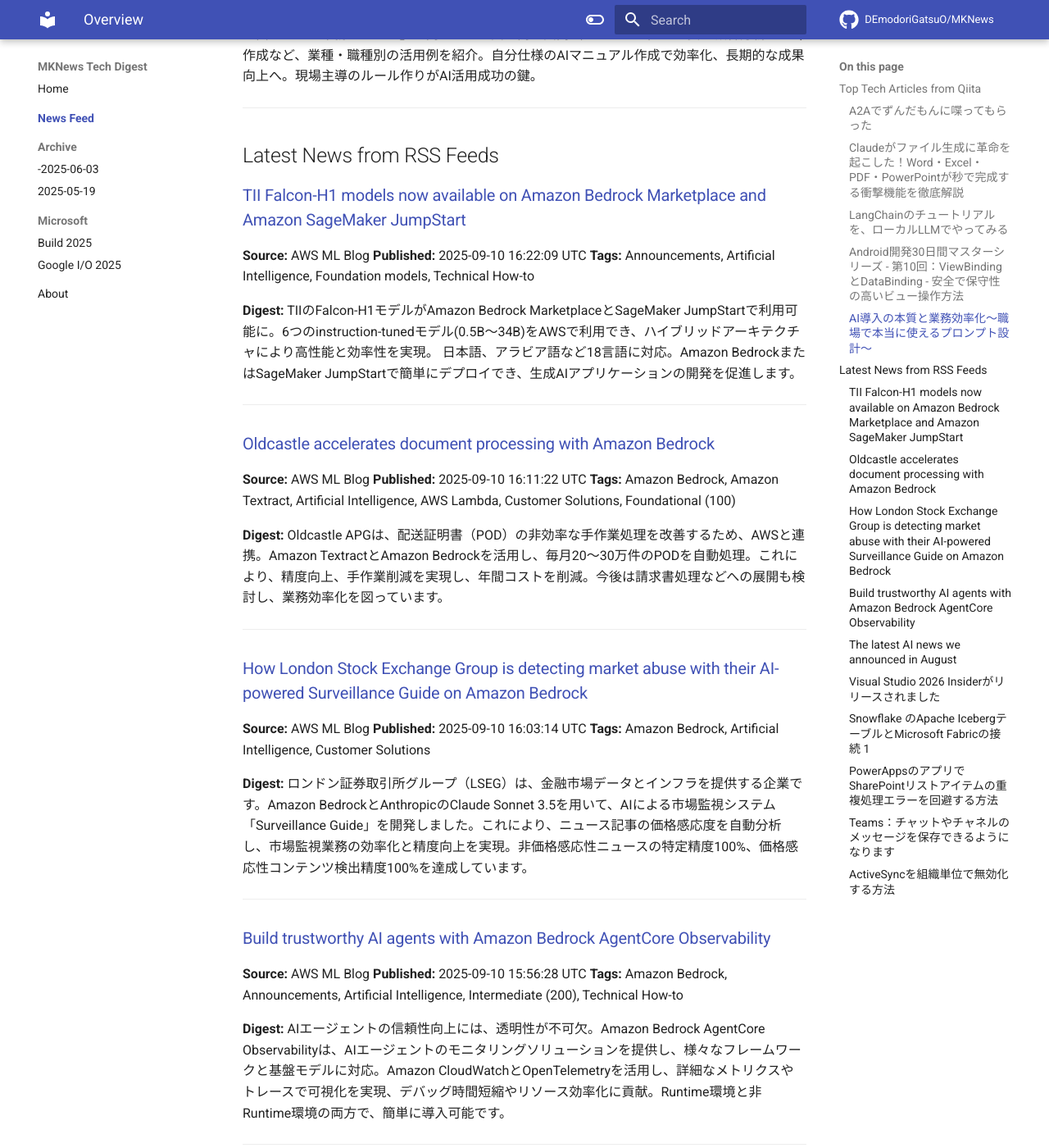
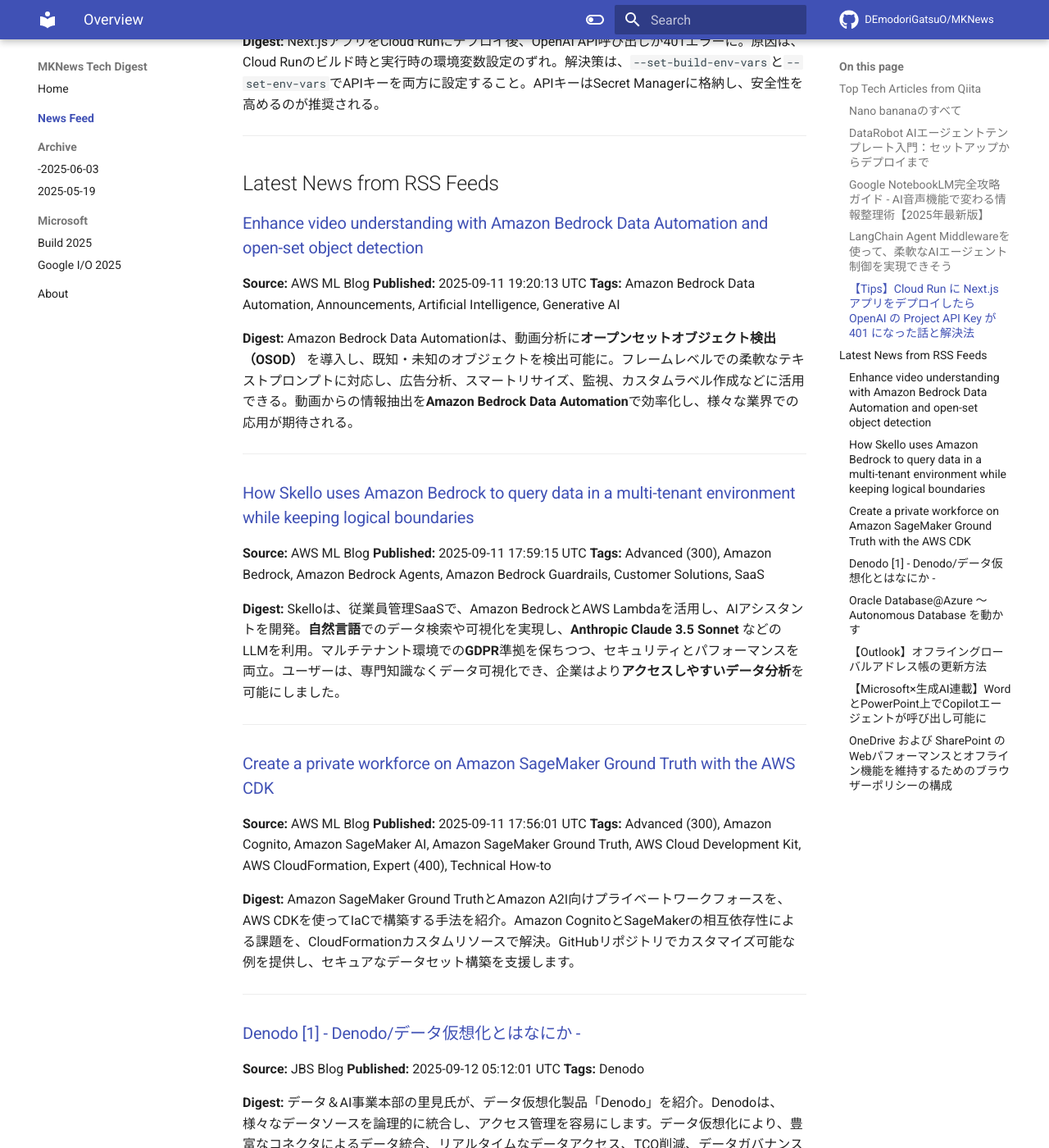
Before and after one commit to DEmodoriGatsuO/MKNews, an MkDocs documentation site: the page built from docs/news/index.md, in a window 1280 px wide and 1400 px high, scrolled down 1469 px. Shown: the whole window at 82% size. Built offline with MkDocs 1.6.1 and Material for MkDocs 9.7.7, drawn with Linux system fonts in a browser that asks for light colours; comment, search, counter and statistics services are not loaded; some of the changed text lies outside the part shown.

Commit message:
Automated AI Tech Digest - 2025-09-12

```diff
--- a/docs/news/index.md
+++ b/docs/news/index.md
@@ -1,158 +1,138 @@
-# AI Tech Trends Digest (2025-09-11)
+# AI Tech Trends Digest (2025-09-12)
 
 
 ## Top Tech Articles from Qiita
 
 
-### [A2Aでずんだもんに喋ってもらった](https://qiita.com/shuji-k/items/c51ccf695ee7a310948d)
-**Published:** 2025-09-10 06:06:06 UTC
-**Likes:** 2
-**Tags:** Python, TypeScript, AI, Gemini, A2A
+### [Nano bananaのすべて](https://qiita.com/7mpy/items/ee70e3a2930a3bbf4532)
+**Published:** 2025-09-11 08:39:34 UTC
+**Likes:** 6
+**Tags:** AI, Gemini, 生成AI, ChatGPT, nanobanana
 
 **Digest:**
-2025年のGoogle Cloud Nextで発表されたAIエージェント間通信プロトコルA2Aを、マルチモーダルずんだもんとペアプロシステムに導入。バックエンドはPython SDK、フロントエンドはFetch APIを使用しSSEでずんだもん音声をストリーミング。asyncio.queueのjoin()とCloud Endpointsの対応に苦戦しつつ、ヘッダ付加のためFetch APIを採用。
+「Awesome-Nano-Banana🍌-画像集」は、Nano-bananaが生成した画像をまとめたライブラリです。Googleの画像生成活用事例が豊富に掲載され、Twitter/Xや小紅書などのソーシャルメディアから収集。更新情報や作例としてイラストのフィギュア化、地図からの画像生成など、様々な活用例を紹介しています。Starでコレクション追加を推奨。
 
 ---
 
-### [Claudeがファイル生成に革命を起こした！Word・Excel・PDF・PowerPointが秒で完成する衝撃機能を徹底解説](https://qiita.com/k_nabe/items/35ae7052f317ae36f1b1)
-**Published:** 2025-09-11 01:53:52 UTC
-**Likes:** 1
-**Tags:** API, 業務自動化, Claude, 実装事例
+### [DataRobot AIエージェントテンプレート入門：セットアップからデプロイまで](https://qiita.com/DataRobot_PR/items/01db78cd83e741507452)
+**Published:** 2025-09-12 00:59:49 UTC
+**Likes:** 3
+**Tags:** DataRobot, LLM, AgentOps, AIエージェント, agenticai
 
 **Digest:**
-AIチャットボットClaudeが、Word・Excel・PDF・PowerPointファイルの生成・編集機能を発表。従来の作業が数分で完了し、月額14,500円のClaude Maxプランで利用可能。日本語処理能力と20万トークンのコンテキストウィンドウが強み。時間短縮、プロレベルの仕上がり、Google Drive連携がメリット。セキュリティリスクやファイルサイズ制限に注意。
+DataRobotユーザー会2025で発表された「AIエージェントテンプレート」は、DataRobotプラットフォーム上でAIエージェント開発を支援します。GitHubリポジトリのチュートリアルで全体像を把握し、CrewAIなどのフレームワークや、Talk to my Docsのようなユースケース特化型テンプレートを利用できます。CLI、build、deployの3つの実行方法があり、デプロイ後の監視も可能です。
 
 ---
 
-### [LangChainのチュートリアルを、ローカルLLMでやってみる](https://qiita.com/goroneko/items/f05c6fa7ee156e4802f6)
-**Published:** 2025-09-11 00:22:38 UTC
+### [Google NotebookLM完全攻略ガイド - AI音声機能で変わる情報整理術【2025年最新版】](https://qiita.com/k_nabe/items/cc28ec9eef8a9561df7b)
+**Published:** 2025-09-12 01:49:10 UTC
 **Likes:** 1
-**Tags:** Python, チュートリアル, LangChain, LLM, ローカルLLM
+**Tags:** API, 技術調査, 業務自動化, プロンプトエンジニアリング, Claude
 
 **Digest:**
-LangChainチュートリアルを基に、LLMアプリケーション構築を解説。**LMStudio**でOpenAI形式のAPIを使用する際の`ChatOpenAI`設定、**プロンプトテンプレート**による入力を構造化する方法を紹介。**Runnable Interface**により、**ストリーミング**や共通の呼び出し方法を実現。**LangSmith**でのログ記録や、メッセージの役割を示す**SystemMessage**、**HumanMessage**の使用についても触れています。
+2024年6月に日本でサービス開始したGoogle NotebookLMは、アップロードした資料のみを情報源とするAIツール。2025年4月にはAI音声機能、9月にはフラッシュカード機能が追加予定。会議議事録や競合分析など、様々な活用事例があり、情報信頼性が高い点が強み。無料版でも十分な機能があり、有料版はGoogle One AI Premiumに含まれる。
 
 ---
 
-### [Android開発30日間マスターシリーズ - 第10回：ViewBindingとDataBinding - 安全で保守性の高いビュー操作方法](https://qiita.com/555hamano/items/82b455b0655f302d0945)
-**Published:** 2025-09-10 16:40:05 UTC
+### [LangChain Agent Middlewareを使って、柔軟なAIエージェント制御を実現できそう](https://qiita.com/eno49conan/items/287386bb1d2cba2bc5ce)
+**Published:** 2025-09-11 22:20:51 UTC
 **Likes:** 1
-**Tags:** Android, 初心者, AndroidStudio, LLM, ModelContextProtocol
+**Tags:** Python, LangChain, Claude
 
 **Digest:**
-AndroidアプリのUI操作における`findViewById()`問題解決のため、`ViewBinding`と`DataBinding`が登場。**ViewBinding**はコンパイル時にバインディングクラスを生成し、タイプセーフで高速なビュー参照を実現。一方、**DataBinding**は、UIとデータを直接バインドし、双方向バインディングや式評価などの機能を提供。`ViewBinding`はシンプルで、`DataBinding`は複雑なUIに適しており、使い分けが重要です。
+LangChainのblogで発表されたmiddlewareについて、概要を紹介。認証、ロギング、エラーハンドリングなどの用途に活用可能。3つのパターンでの構築方法が示され、会話の長さに応じてモデルを切り替えるカスタムmiddlewareも実装。しかし、現時点ではpre版であり、本番利用には注意が必要。今後のドキュメントやリポジトリの確認も必要。
 
 ---
 
-### [AI導入の本質と業務効率化〜職場で本当に使えるプロンプト設計〜](https://qiita.com/Shawin/items/72421c22411ccdf9bebe)
-**Published:** 2025-09-11 00:13:19 UTC
+### [【Tips】Cloud Run に Next.js アプリをデプロイしたら OpenAI の Project API Key が 401 になった話と解決法](https://qiita.com/popapipapapi/items/ab03a5dd51b186588f0d)
+**Published:** 2025-09-12 05:29:27 UTC
 **Likes:** 0
-**Tags:** 初心者, AI, ChatGPT, LLM, AIエージェント
+**Tags:** API, OpenAI, Next.js, GoogleCloud, CloudRun
 
 **Digest:**
-AI活用はExcel関数と異なり、現場の業務理解と目的意識が不可欠。曖昧な指示では効果が出にくく、業務の「なぜ」を問うなど、質の高い質問（プロンプト）が重要。顧客分析やFAQ作成など、業種・職種別の活用例を紹介。自分仕様のAIマニュアル作成で効率化、長期的な成果向上へ。現場主導のルール作りがAI活用成功の鍵。
+Next.jsアプリをCloud Runにデプロイ後、OpenAI API呼び出しが401エラーに。原因は、Cloud Runのビルド時と実行時の環境変数設定のずれ。解決策は、`--set-build-env-vars`と`--set-env-vars`でAPIキーを両方に設定すること。APIキーはSecret Managerに格納し、安全性を高めるのが推奨される。
 
 ---
 
 ## Latest News from RSS Feeds
 
 
-### [TII Falcon-H1 models now available on Amazon Bedrock Marketplace and Amazon SageMaker JumpStart](https://aws.amazon.com/blogs/machine-learning/tii-falcon-h1-models-now-available-on-amazon-bedrock-marketplace-and-amazon-sagemaker-jumpstart/)
+### [Enhance video understanding with Amazon Bedrock Data Automation and open-set object detection](https://aws.amazon.com/blogs/machine-learning/enhance-video-understanding-with-amazon-bedrock-data-automation-and-open-set-object-detection/)
 **Source:** AWS ML Blog
-**Published:** 2025-09-10 16:22:09 UTC
-**Tags:** Announcements, Artificial Intelligence, Foundation models, Technical How-to
+**Published:** 2025-09-11 19:20:13 UTC
+**Tags:** Amazon Bedrock Data Automation, Announcements, Artificial Intelligence, Generative AI
 
 **Digest:**
-TIIのFalcon-H1モデルがAmazon Bedrock MarketplaceとSageMaker JumpStartで利用可能に。6つのinstruction-tunedモデル(0.5B～34B)をAWSで利用でき、ハイブリッドアーキテクチャにより高性能と効率性を実現。  日本語、アラビア語など18言語に対応。Amazon BedrockまたはSageMaker JumpStartで簡単にデプロイでき、生成AIアプリケーションの開発を促進します。
+Amazon Bedrock Data Automationは、動画分析に**オープンセットオブジェクト検出（OSOD）** を導入し、既知・未知のオブジェクトを検出可能に。フレームレベルでの柔軟なテキストプロンプトに対応し、広告分析、スマートリサイズ、監視、カスタムラベル作成などに活用できる。動画からの情報抽出を**Amazon Bedrock Data Automation**で効率化し、様々な業界での応用が期待される。
 
 ---
 
-### [Oldcastle accelerates document processing with Amazon Bedrock](https://aws.amazon.com/blogs/machine-learning/oldcastle-accelerates-document-processing-with-amazon-bedrock/)
+### [How Skello uses Amazon Bedrock to query data in a multi-tenant environment while keeping logical boundaries](https://aws.amazon.com/blogs/machine-learning/how-skello-uses-amazon-bedrock-to-query-data-in-a-multi-tenant-environment-while-keeping-logical-boundaries/)
 **Source:** AWS ML Blog
-**Published:** 2025-09-10 16:11:22 UTC
-**Tags:** Amazon Bedrock, Amazon Textract, Artificial Intelligence, AWS Lambda, Customer Solutions, Foundational (100)
+**Published:** 2025-09-11 17:59:15 UTC
+**Tags:** Advanced (300), Amazon Bedrock, Amazon Bedrock Agents, Amazon Bedrock Guardrails, Customer Solutions, SaaS
 
 **Digest:**
-Oldcastle APGは、配送証明書（POD）の非効率な手作業処理を改善するため、AWSと連携。Amazon TextractとAmazon Bedrockを活用し、毎月20～30万件のPODを自動処理。これにより、精度向上、手作業削減を実現し、年間コストを削減。今後は請求書処理などへの展開も検討し、業務効率化を図っています。
+Skelloは、従業員管理SaaSで、Amazon BedrockとAWS Lambdaを活用し、AIアシスタントを開発。**自然言語**でのデータ検索や可視化を実現し、**Anthropic Claude 3.5 Sonnet** などのLLMを利用。マルチテナント環境での**GDPR**準拠を保ちつつ、セキュリティとパフォーマンスを両立。ユーザーは、専門知識なくデータ可視化でき、企業はより**アクセスしやすいデータ分析**を可能にしました。
 
 ---
 
-### [How London Stock Exchange Group is detecting market abuse with their AI-powered Surveillance Guide on Amazon Bedrock](https://aws.amazon.com/blogs/machine-learning/how-london-stock-exchange-group-is-detecting-market-abuse-with-their-ai-powered-surveillance-guide-on-amazon-bedrock/)
+### [Create a private workforce on Amazon SageMaker Ground Truth with the AWS CDK](https://aws.amazon.com/blogs/machine-learning/create-a-private-workforce-on-amazon-sagemaker-ground-truth-with-the-aws-cdk/)
 **Source:** AWS ML Blog
-**Published:** 2025-09-10 16:03:14 UTC
-**Tags:** Amazon Bedrock, Artificial Intelligence, Customer Solutions
+**Published:** 2025-09-11 17:56:01 UTC
+**Tags:** Advanced (300), Amazon Cognito, Amazon SageMaker AI, Amazon SageMaker Ground Truth, AWS Cloud Development Kit, AWS CloudFormation, Expert (400), Technical How-to
 
 **Digest:**
-ロンドン証券取引所グループ（LSEG）は、金融市場データとインフラを提供する企業です。Amazon BedrockとAnthropicのClaude Sonnet 3.5を用いて、AIによる市場監視システム「Surveillance Guide」を開発しました。これにより、ニュース記事の価格感応度を自動分析し、市場監視業務の効率化と精度向上を実現。非価格感応性ニュースの特定精度100%、価格感応性コンテンツ検出精度100%を達成しています。
+Amazon SageMaker Ground TruthとAmazon A2I向けプライベートワークフォースを、AWS CDKを使ってIaCで構築する手法を紹介。Amazon CognitoとSageMakerの相互依存性による課題を、CloudFormationカスタムリソースで解決。GitHubリポジトリでカスタマイズ可能な例を提供し、セキュアなデータセット構築を支援します。
 
 ---
 
-### [Build trustworthy AI agents with Amazon Bedrock AgentCore Observability](https://aws.amazon.com/blogs/machine-learning/build-trustworthy-ai-agents-with-amazon-bedrock-agentcore-observability/)
-**Source:** AWS ML Blog
-**Published:** 2025-09-10 15:56:28 UTC
-**Tags:** Amazon Bedrock, Announcements, Artificial Intelligence, Intermediate (200), Technical How-to
+### [Denodo [1] - Denodo/データ仮想化とはなにか -](https://blog.jbs.co.jp/entry/2025/09/12/141201)
+**Source:** JBS Blog
+**Published:** 2025-09-12 05:12:01 UTC
+**Tags:** Denodo
 
 **Digest:**
-AIエージェントの信頼性向上には、透明性が不可欠。Amazon Bedrock AgentCore Observabilityは、AIエージェントのモニタリングソリューションを提供し、様々なフレームワークと基盤モデルに対応。Amazon CloudWatchとOpenTelemetryを活用し、詳細なメトリクスやトレースで可視化を実現、デバッグ時間短縮やリソース効率化に貢献。Runtime環境と非Runtime環境の両方で、簡単に導入可能です。
+データ＆AI事業本部の里見氏が、データ仮想化製品「Denodo」を紹介。Denodoは、様々なデータソースを論理的に統合し、アクセス管理を容易にします。データ仮想化により、豊富なコネクタによるデータ統合、リアルタイムなデータアクセス、TCO削減、データガバナンス強化を実現。Denodoはデータ統合に役立ちます。
 
 ---
 
-### [The latest AI news we announced in August](https://blog.google/technology/ai/google-ai-updates-august-2025/)
-**Source:** Google DeepMind
-**Published:** 2025-09-10 16:15:00 UTC
-**Tags:** Search, Translate, Google DeepMind, Google Labs, Learning & Education, Gemini, AI, Pixel, Gemini App, Photos
+### [Oracle Database@Azure ～ Autonomous Database を動かす](https://blog.jbs.co.jp/entry/2025/09/12/125026)
+**Source:** JBS Blog
+**Published:** 2025-09-12 03:50:26 UTC
+**Tags:** Oracle Cloud Infrastructure, Oracle Database, Oracle
 
 **Digest:**
-2025年8月のGoogleによる最新AIアップデートを紹介します。具体的な内容は不明ですが、GoogleはAI技術の進歩を継続的に行っており、このアップデートも様々な分野での革新や、より洗練された機能の追加を期待させます。今後の発表に注目が集まります。
+前回デプロイしたOracle Database@AzureのAutonomous Database(ADB) db201の利用方法を紹介。Azure PortalでADBの削除やクローン、ディザスタリカバリ、バックアップ、監視が可能。さらに、起動/停止、アクセス、表領域作成、ユーザー作成、テーブル作成といったDB操作の手順も解説します。
 
 ---
 
-### [Visual Studio 2026 Insiderがリリースされました](https://blog.jbs.co.jp/entry/2025/09/11/141123)
+### [【Outlook】オフライングローバルアドレス帳の更新方法](https://blog.jbs.co.jp/entry/2025/09/12/101837)
 **Source:** JBS Blog
-**Published:** 2025-09-11 05:11:23 UTC
-**Tags:** .NET, C♯
+**Published:** 2025-09-12 01:18:37 UTC
+**Tags:** Outlook, Exchange Online, Exchange
 
 **Digest:**
-Visual Studio 2026 Insider版が公開。ダウンロードはMicrosoft公式サイトから。リリースノートには新機能が多数記載され、特に注目すべきは独自のモデルをチャットで利用できる点。Anthropic、Google、OpenAIのAPIキー設定に対応し、開発効率を向上させる可能性を秘めています。
+Outlookのオフラインアドレス帳（OAB）は、Exchange Online/Serverのユーザー情報をローカルPCにキャッシュしますが、情報反映に遅延が生じることも。直近追加のユーザー検索や、部署・メールアドレス変更が反映されない場合、管理者とエンドユーザー双方の手順でOABを手動更新できます。更新されない場合の対処法も解説。
 
 ---
 
-### [Snowflake のApache IcebergテーブルとMicrosoft Fabricの接続 1](https://blog.jbs.co.jp/entry/2025/09/11/125754)
+### [【Microsoft×生成AI連載】WordとPowerPoint上でCopilotエージェントが呼び出し可能に](https://blog.jbs.co.jp/entry/2025/09/12/085527)
 **Source:** JBS Blog
-**Published:** 2025-09-11 03:57:54 UTC
-**Tags:** Snowflake, Microsoft Fabric, Apache Iceberg
+**Published:** 2025-09-11 23:55:27 UTC
+**Tags:** Copilot, Microsoft Copilot, Microsoft 365 Copilot, 生成AI, Microsoft×生成AI連載
 
 **Digest:**
-SnowflakeのIcebergテーブルとMicrosoft Fabric連携の前提として、Apache Icebergについて解説。Icebergは、データレイク上の大規模分析データセット向けオープンソーステーブルフォーマットです。大量データ処理に特化し、効率的なデータ管理を実現します。本記事ではIcebergの特徴やアーキテクチャについて触れます。
+Microsoft 365 CopilotがWordとPowerPointで正式に利用開始！文章作成や資料作成をAIエージェントが支援し、作業効率を格段に向上させます。導入方法、メリット、注意点も解説。Copilotを活用して、よりスマートな働き方を実現しましょう。
 
 ---
 
-### [PowerAppsのアプリでSharePointリストアイテムの重複処理エラーを回避する方法](https://blog.jbs.co.jp/entry/2025/09/11/113621)
-**Source:** JBS Blog
-**Published:** 2025-09-11 02:36:21 UTC
-**Tags:** Power Apps, SharePoint, Power Platform
+### [OneDrive および SharePoint のWebパフォーマンスとオフライン機能を維持するためのブラウザーポリシーの構成](https://shanqiai.lekumo.biz/sharepoint_technical_note/2025/09/onedrive-sharep-457f.html)
+**Source:** SharePoint Technical Notes
+**Published:** 2025-09-11 08:12:00 UTC
+**Tags:** Microsoft 365 - SharePoint, Microsoft Lists, OneDrive / OneDrive for Business
 
 **Digest:**
-Power AppsでSharePointリストを操作する際、他ユーザーとの同時編集によるエラーを回避する方法を紹介。最終更新時刻を活用し、更新時に最新版と比較して矛盾があれば更新を中断する設定手順を解説。これにより、データの競合を避け、安全なリスト操作を実現します。
+Chromium 141に関する情報です。Google ChromeとMicrosoft Edgeの最新版に対応し、WebGL 2.0やオフスクリーンレンダリングAPIの強化など、グラフィック性能が向上しました。また、WebAssemblyの最適化も行われ、Webアプリケーションのパフォーマンス改善が期待されています。
 
 ---
-
-### [Teams：チャットやチャネルのメッセージを保存できるようになります](https://blog.jbs.co.jp/entry/2025/09/11/102912)
-**Source:** JBS Blog
-**Published:** 2025-09-11 01:29:12 UTC
-**Tags:** Microsoft 365, Microsoft Teams
-
-**Digest:**
-8月下旬から、Microsoft Teamsでチャットやチャネルのメッセージ保存が大幅に改善されます。この新機能により、重要な情報を後から簡単に**検索**、**参照**できるようになり、**情報共有**の効率が向上します。これにより、**Teams**の**コミュニケーション**がさらに便利になります。
-
----
-
-### [ActiveSyncを組織単位で無効化する方法](https://blog.jbs.co.jp/entry/2025/09/11/095311)
-**Source:** JBS Blog
-**Published:** 2025-09-11 00:53:11 UTC
-**Tags:** Exchange Online, Active Sync
-
-**Digest:**
-Exchange OnlineのActiveSyncは、組織単位での一括無効化が可能で、今回はその方法を紹介します。PowerShellを用いて、事前にExchange Onlineへ接続し、`Set-ActiveSyncOrganizationSettings` コマンドレットと `<アクセス許可のパラメーター>` を設定することで実現できます。設定時の注意点も確認しましょう。
-
----
```
